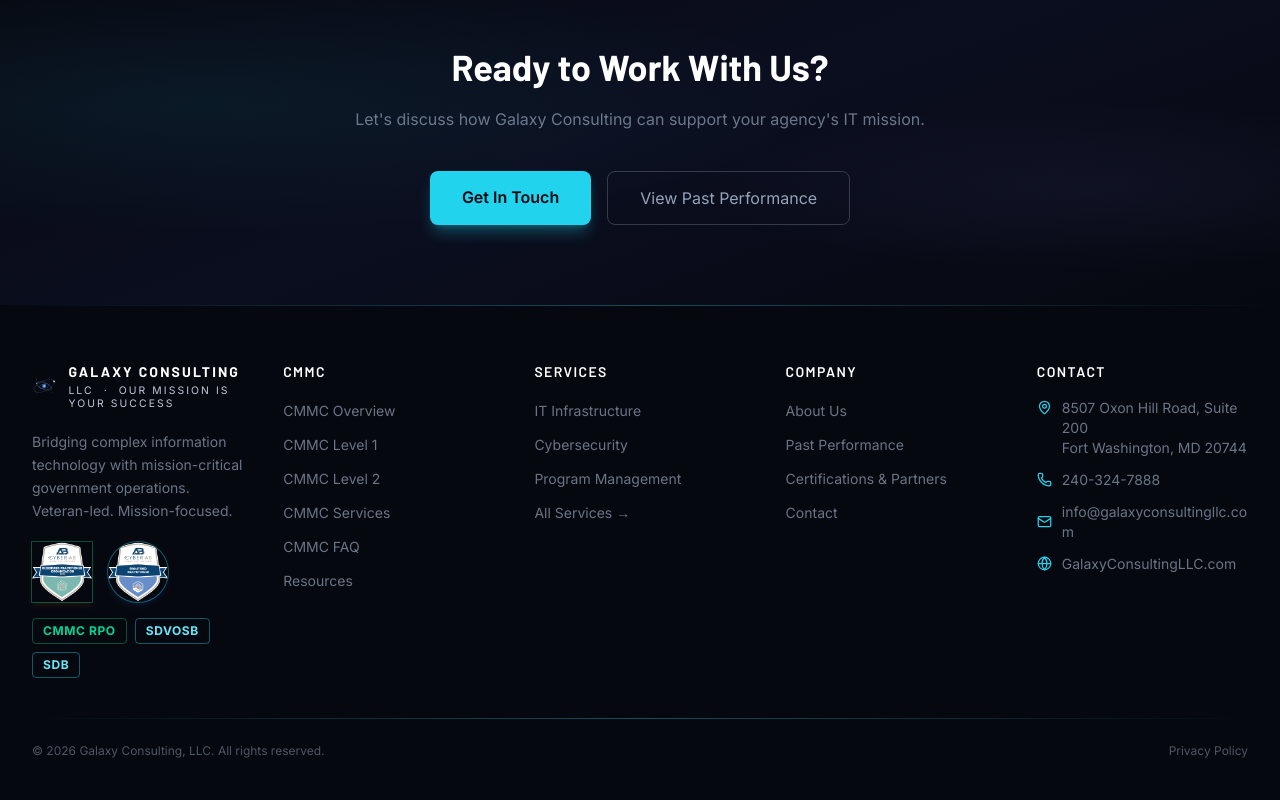
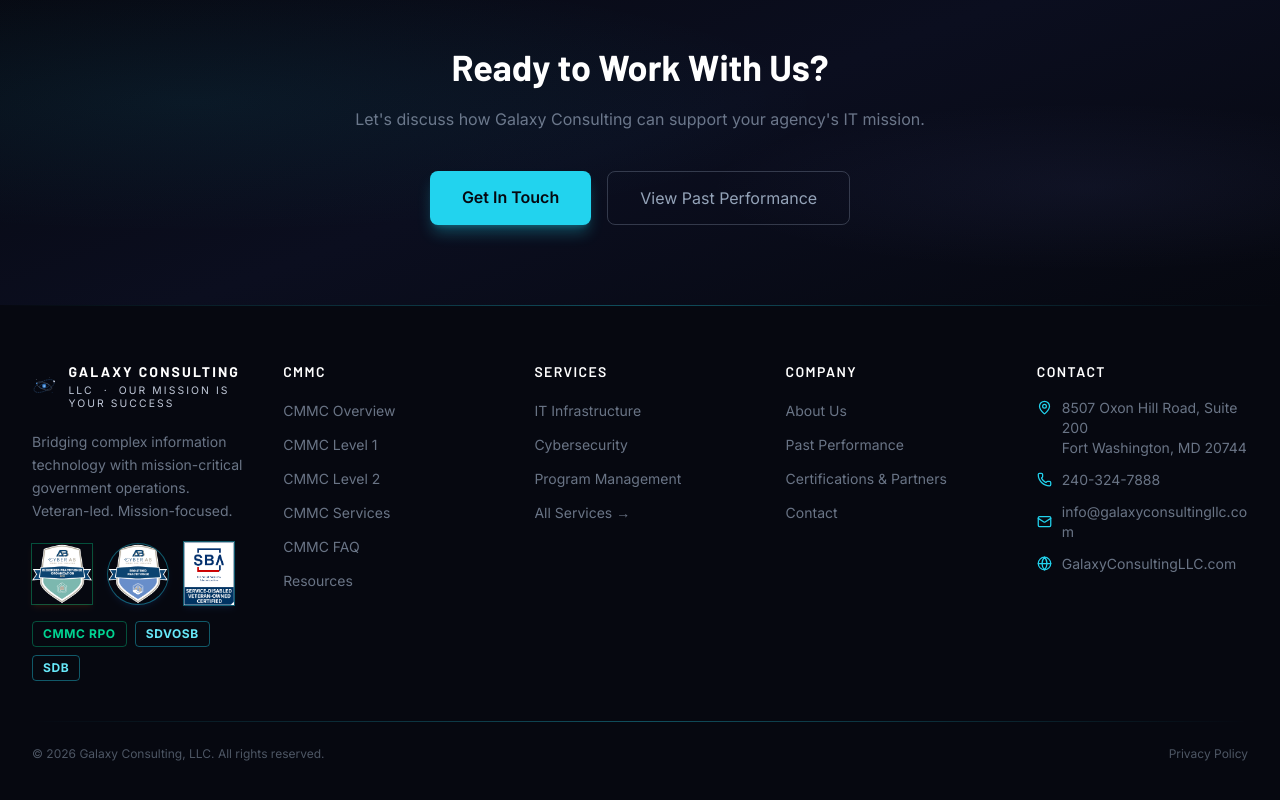
Before and after one commit to gwcusa/galaxy-consulting, a Next.js app: page / in a window 1280 px wide. Shown: the part 4274-5074 px from the top of the page. Built offline with nearby package versions, Linux system fonts and the light colour scheme.

Commit message:
Add SDVOSB seal to footer credential badges
Co-Authored-By: Claude Sonnet 4.6 <noreply@anthropic.com>

```diff
--- a/src/components/Footer.tsx
+++ b/src/components/Footer.tsx
@@ -57,6 +57,13 @@ export default function Footer() {
                 width={60}
                 height={60}
                 className="rounded-full ring-1 ring-blue-accent/40 shadow-md shadow-blue-500/10"
+              />
+              <Image
+                src="/Service-Disabled Veteran-Owned-Certified.jpg"
+                alt="SBA Service-Disabled Veteran-Owned Certified"
+                width={50}
+                height={65}
+                className="object-contain ring-1 ring-blue-accent/40 shadow-md shadow-blue-500/10"
               />
             </div>
             {/* Cert chips */}
```
Also changed, not shown: public/Service-Disabled Veteran-Owned-Certified.jpg (added).
